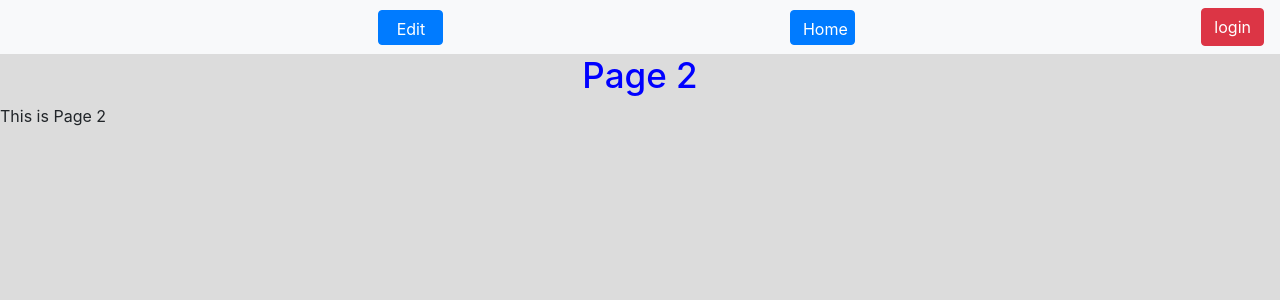
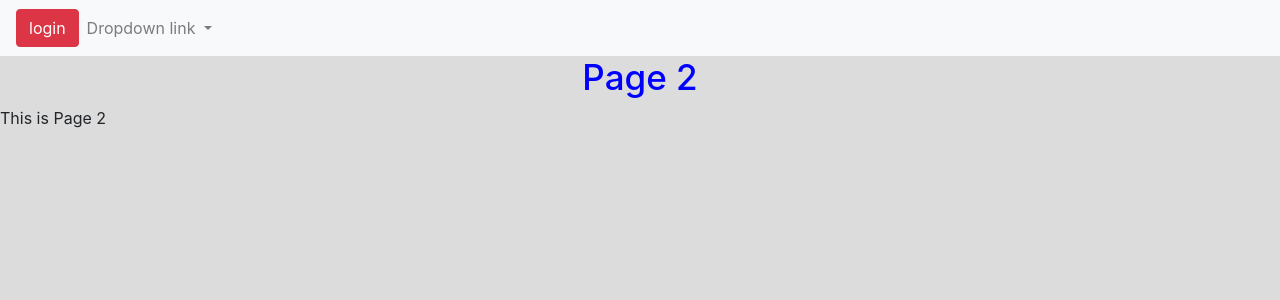
Before and after one commit to Joshua-km/Django, a Django app: a page that uses mysite/wiki/templates/wiki/detail.html in a window 1280 px wide. Shown: the top 300 px of the page. Run offline with Django 3.2, Linux system fonts and the light colour scheme; data comes from the database, SQL or seed files in the repository; both versions use the stored data as it was after the commit; some libraries are stand-ins or nearby versions.

Commit message:
every thing

```diff
--- a/mysite/mysite/settings.py
+++ b/mysite/mysite/settings.py
@@ -82,6 +82,8 @@ DATABASES = {
     }
 }
 
+MEDIA_ROOT = os.path.join(BASE_DIR, 'media')
+MEDIA_URL = '/media/'
 
 # Password validation
 # https://docs.djangoproject.com/en/2.2/ref/settings/#auth-password-validators
@@ -117,6 +119,3 @@ STATICFILES_DIRS = [
 LOGIN_REDIRECT_URL = '/wiki/'
 
 LOGOUT_REDIRECT_URL = '/wiki/accounts/login'
-
-MEDIA_ROOT = os.path.join(BASE_DIR, 'media')
-MEDIA_URL = '/media/'
--- a/mysite/wiki/form.py
+++ b/mysite/wiki/form.py
@@ -1,6 +1,5 @@
 from django.forms import ModelForm
 from .models import UserFileUpload
-
 class UploadFileForm(ModelForm):
     class Meta:
         model = UserFileUpload
--- a/mysite/wiki/templates/wiki/detail.html
+++ b/mysite/wiki/templates/wiki/detail.html
@@ -1,24 +1,31 @@
 {% extends "wiki/base.html" %}
 
 {% block content %}
-<nav class="navbar navbar-light bg-light justify-content-between">
-    <a class="navbar-brand"></a>
-
-
-<a class="btn btn-primary" id="Css" href="{% url 'wiki:edit_page' page.title %}">Edit</a>
-<a class="btn btn-primary" id="Css" href="{% url 'wiki:index' %}">Home</a>
-
-
+  <nav class="navbar navbar-expand-lg navbar-light bg-light">
+    <button class="navbar-toggler" type="button" data-toggle="collapse" data-target="#navbarNavDropdown" aria-controls="navbarNavDropdown" aria-expanded="false" aria-label="Toggle navigation">
+      <span class="navbar-toggler-icon"></span>
+    </button>
     {% if request.user.is_authenticated %}
-<div class="logout">
     <a logout_redirect href="{% url 'wiki:logout' %}" class="btn btn-danger">logout</a>
-</div>
-{% endif %}
-{% if not request.user.is_authenticated %}
-<div class="login">
-        <a logout_redirect href="{% url 'wiki:login' %}" class="btn btn-danger">login</a>
-</div>
-{% endif %}
+    {% endif %}
+    {% if not request.user.is_authenticated %}
+    <a logout_redirect href="{% url 'wiki:login' %}" class="btn btn-danger">login</a>
+    {% endif %}
+    <div class="collapse navbar-collapse" id="navbarNavDropdown">
+      <ul class="navbar-nav">
+        <li class="nav-item active">
+        <li class="nav-item dropdown">
+          <a class="nav-link dropdown-toggle" href="#" id="navbarDropdownMenuLink" data-toggle="dropdown" aria-haspopup="true" aria-expanded="false">
+            Dropdown link
+          </a>
+          <div class="dropdown-menu" aria-labelledby="navbarDropdownMenuLink">
+            <a class="dropdown-item" href="{% url 'wiki:index' %}">Home</a>
+            <a class="dropdown-item" href="{% url 'wiki:edit_page' page.title %}">Edit</a>
+            <a class="dropdown-item" href="{% url 'wiki:upload' %}">upload</a>
+          </div>
+        </li>
+      </ul>
+    </div>
   </nav>
 <h1>{{ page.title }}</h1>
 
--- a/mysite/wiki/urls.py
+++ b/mysite/wiki/urls.py
@@ -1,10 +1,11 @@
 from django.urls import path, include
 from . import views
-
+from django.conf import settings
+from django.conf.urls.static import static
 app_name = 'wiki'
 urlpatterns = [
     path('',views.IndexView.as_view(),name='index'),
-    path('upload/', views.upload_file, name='upload_page'),
+    path('upload/', views.upload_file, name='upload'),
     path('<str:pk>/edit',views.edit_page, name='edit_page'),
     path('<str:pk>/save',views.save_page, name='save_page'),
     path('<str:pk>/', views.view_page, name='detail'),
--- a/mysite/wiki/views.py
+++ b/mysite/wiki/views.py
@@ -1,9 +1,10 @@
 from django.views import generic
+from .models import Page, UserFileUpload
 from django.shortcuts import render
 from django.shortcuts import redirect
 from django.contrib.auth.decorators import login_required
 from .form import UploadFileForm
-from .models import Page, UserFileUpload
+
 
 class IndexView(generic.ListView):
     template_name = 'wiki/index.html'
@@ -47,7 +48,7 @@ def save_page(request, pk):
     page.save()
     return redirect ('wiki:detail', pk=pk)
 
-
+@login_required(login_url='wiki:login')
 def upload_file(request):
     context = {}
     if request.method == 'POST':
@@ -58,4 +59,4 @@ def upload_file(request):
         form = UploadFileForm()
     context['form'] = form
     context['files'] = UserFileUpload.objects.all().order_by('upload')
-    return render ('wiki/upload.html', context)
+    return render(request, 'wiki/upload.html', context)
```
Also changed, not shown: mysite/wiki/templates/wiki/index.html (+4 -4 lines), mysite/wiki/templates/wiki/upload.html (+5 -3 lines), mysite/db.sqlite3, mysite/media/uploads/RAM.jpg (added).
